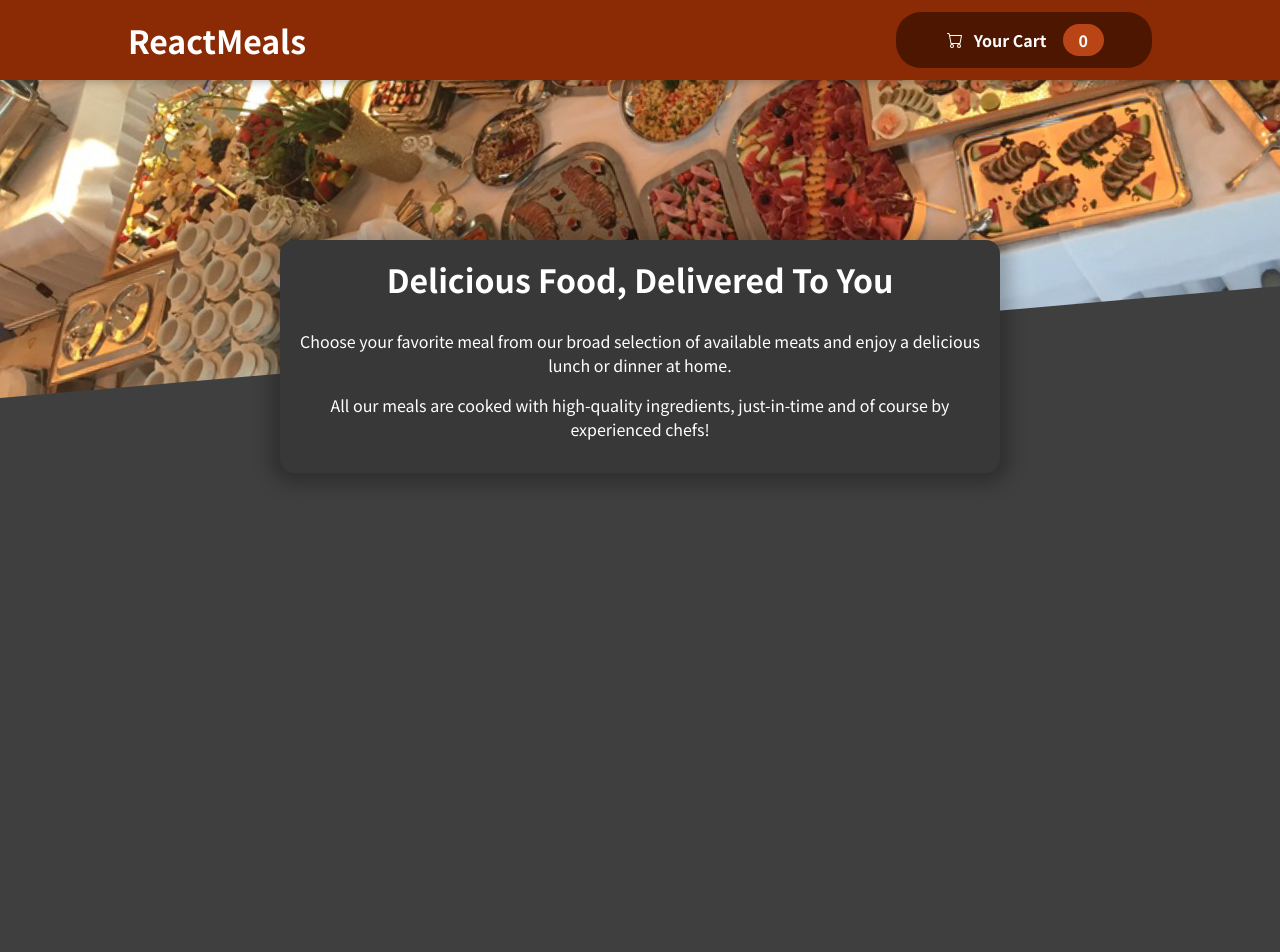
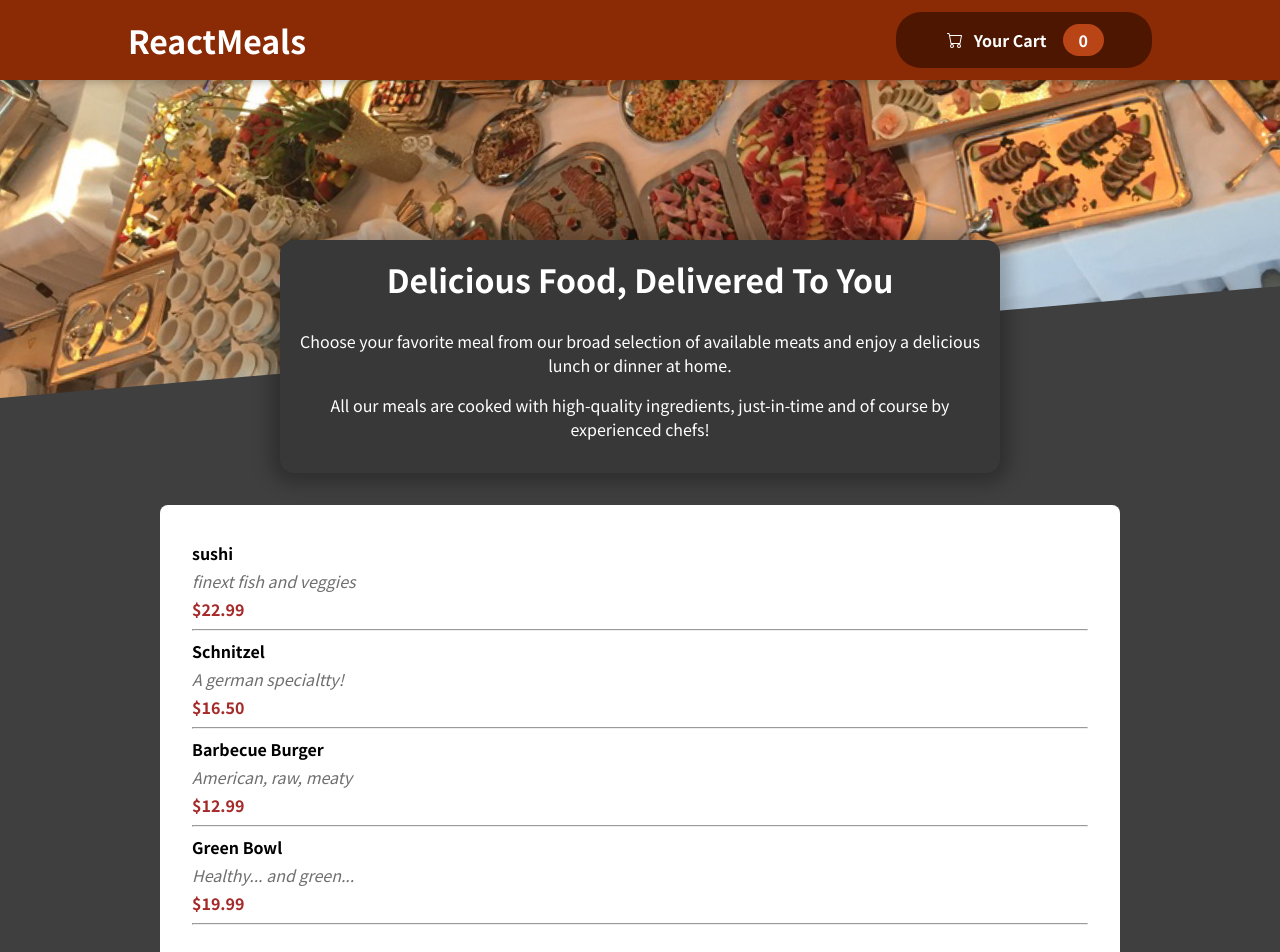
Before and after one commit to ChinthanaK/01-Restaurant-project, a React (Create React App) app: page / in a window 1280 px wide. Shown: the top 952 px of the page. Before the commit the page ends 800 px from the top, so only its background shows below. Built offline with nearby package versions, Linux system fonts and the light colour scheme.

Commit message:
Added AvailableMeals Component

```diff
--- a/src/App.js
+++ b/src/App.js
@@ -1,10 +1,21 @@
+
 import Header from "./components/Layout/Header";
 import MealsSummary from "./components/Meals/MealsSummary";
+import AvaliableMeals from "./components/Meals/AvaliableMeals";
 function App() {
+
+  const items = [
+    {id:1, itemName:"sushi",description:"finext fish and veggies", price:22.99},
+    {id:2, itemName:"Schnitzel", description:"A german specialtty!", price:16.50},
+    {id:3, itemName:"Barbecue Burger", description:"American, raw, meaty", price:12.99},
+    {id:4, itemName:"Green Bowl", description:"Healthy... and green...", price:19.99}
+  ]
+
   return (
     <div>
       <Header />
       <MealsSummary />
+      <AvaliableMeals items={items}/>
     </div>
   );
 }
--- a/src/components/Meals/AvaliableMeals.js
+++ b/src/components/Meals/AvaliableMeals.js
@@ -0,0 +1,26 @@
+//import React from 'react'
+import Card from '../UI/Card';
+import classes from "./AvaliableMeals.module.css";
+
+const AvaliableMeals = (props) => {
+
+
+  return (
+    <Card className= {classes.meals}>
+          <ul>
+        {props.items.map((item) =>{
+        return <li key={item.id}>
+                <h4>{item.itemName}</h4>
+                <p>{item.description}</p>
+                <span>${item.price.toFixed(2)}</span>
+                <hr />
+            </li>
+        })}
+    </ul>
+    </Card>
+
+  );
+
+}
+
+export default AvaliableMeals
--- /dev/null
+++ b/src/components/Meals/AvaliableMeals.module.css
@@ -0,0 +1,45 @@
+.meals {
+  max-width: 60rem;
+  width: 90%;
+  margin: 2rem auto;
+  padding: 2rem;
+  background-color: white;
+  animation: meals-appear 1s ease-out forwards;
+  border-radius: 8px;
+}
+
+.meals ul {
+  list-style: none;
+  margin: 0;
+  padding: 0;
+}
+ .meals ul li h4{
+    font-weight: bold;
+ }
+.meals ul li p{
+    font-style: italic;
+    color: rgb(112, 111, 111);
+}
+
+.meals ul li span{
+    color: brown;
+    font-weight: bold;
+}
+
+.meals ul li h4,
+.meals ul li p,
+.meals ul li span{
+    margin: 0.25rem 0;
+}
+
+@keyframes meals-appear {
+  from {
+    opacity: 0;
+    transform: translateY(3rem);
+  }
+
+  to {
+    opacity: 1;
+    transform: translateY(0);
+  }
+}
--- a/src/components/UI/Card.Module.css
+++ b/src/components/UI/Card.Module.css
@@ -1,16 +1,6 @@
-.card{
-      display: flex;
-  flex-direction: column;
-  align-items: center;       /* horizontal flex centering */
-  justify-content: center;   /* vertical flex centering */
-  min-height: 200px;
-  max-width: 400px;
-  width: 100%;
-  background-color: #333;
-  color: white;
-  padding: 20px;
-  margin: 20px auto;
-  border-radius: 10px;
-  box-shadow: 0 4px 8px rgba(0, 0, 0, 0.1);
-  text-align: center;
+.card {
+  padding: 1rem;
+  box-shadow: 0 2px 8px rgba(0, 0, 0, 0.25);
+  border-radius: 14px;
+  background-color: white;
 }
```
